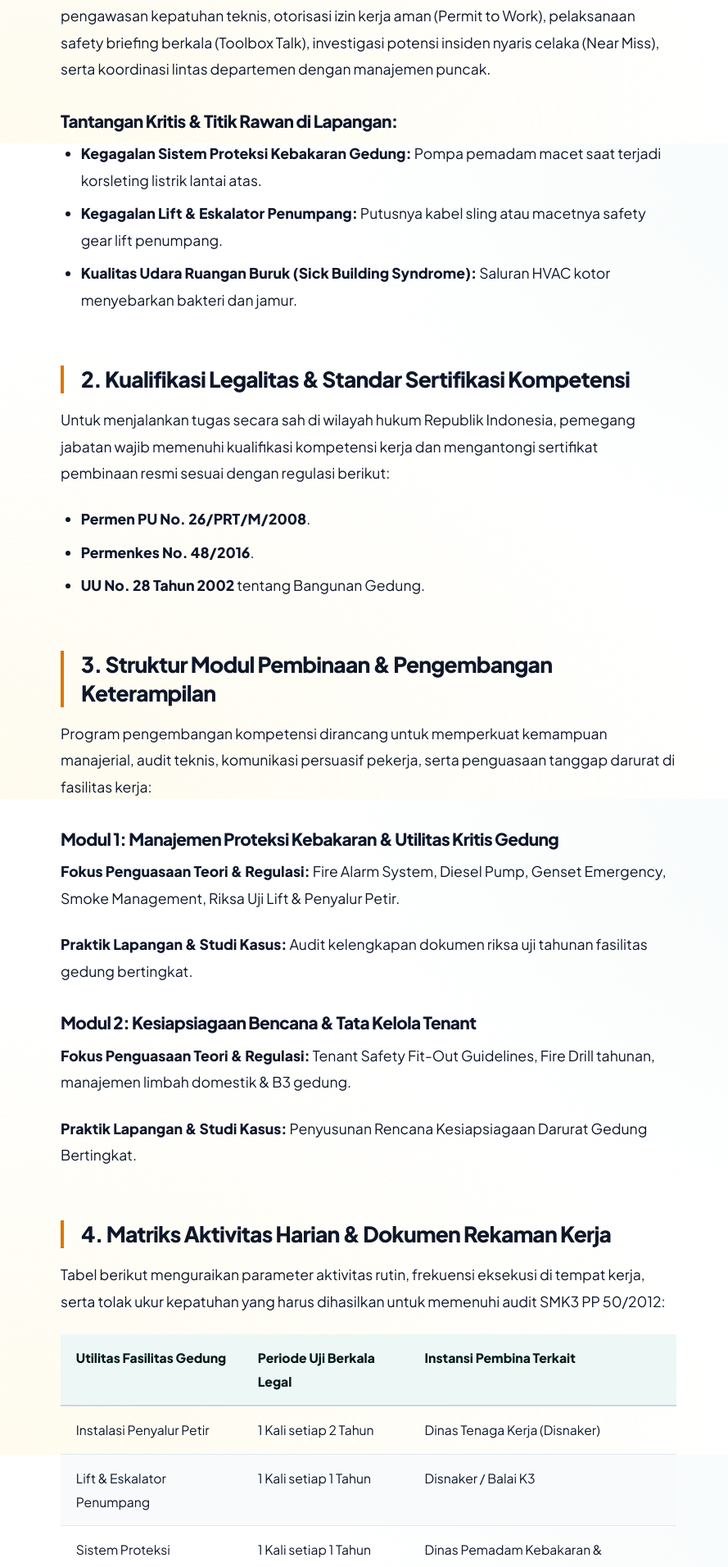
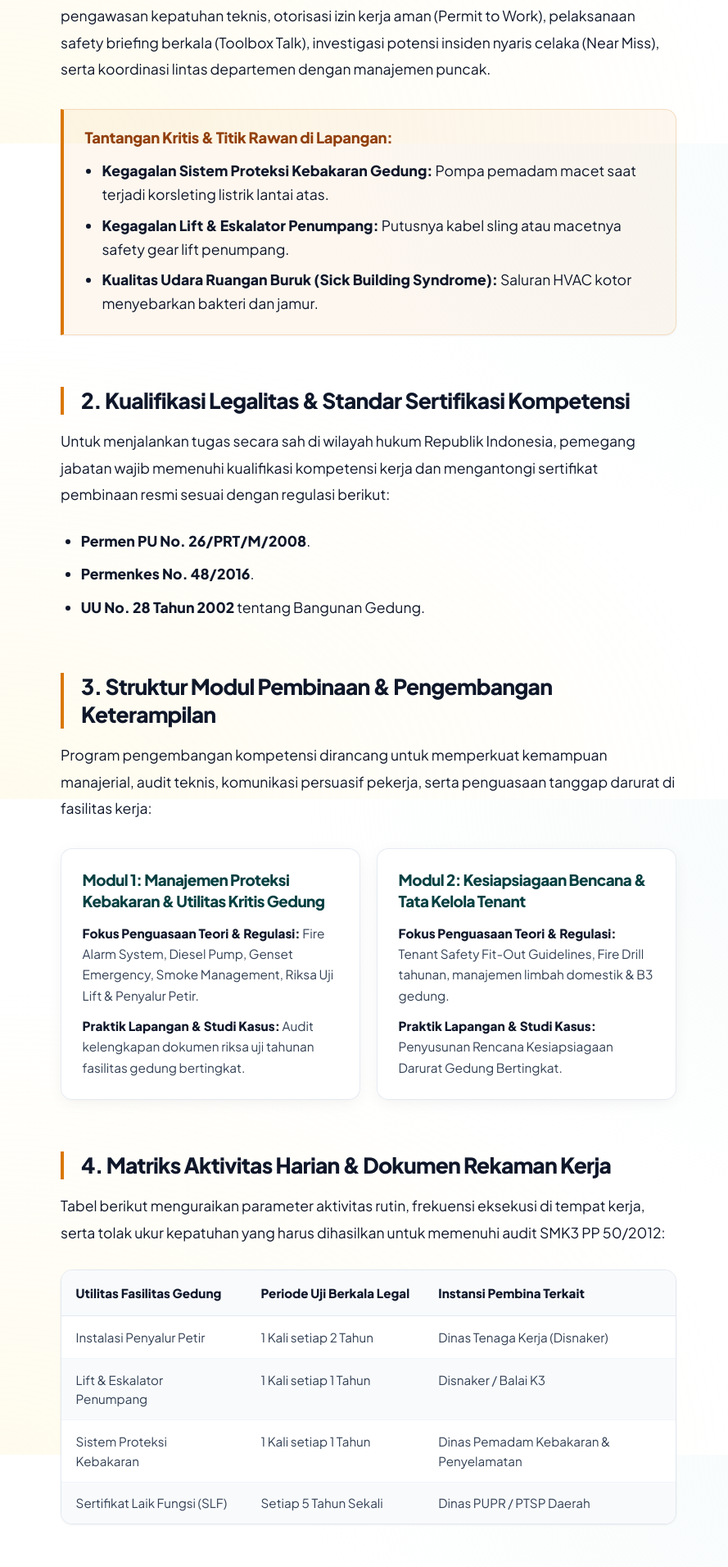
Before and after one commit to wahana-k3/training.wahanatotalita.com, a Next.js app: page /peran-jabatan/facility-manager in a window 1280 px wide. Shown: the part 2225-4137 px from the top of the page at 82% size, without its empty margins (0-889 px from the left). Built offline with nearby package versions, Linux system fonts and the light colour scheme.

Commit message:
feat(ui): add article callout/syllabus/button-chip styles in globals.css and company profile section in HomePortal

```diff
--- a/src/app/globals.css
+++ b/src/app/globals.css
@@ -2930,3 +2930,229 @@ ol.cluster-grid li {
   background: var(--c-primary-light);
   color: var(--c-primary);
 }
+
+/* ==========================================================================
+   EDITORIAL CONTENT CALLOUTS & HAZARD BOXES
+   ========================================================================== */
+.hazard-callout,
+.compliance-risks-callout,
+.regional-pain-points,
+.industry-major-hazards,
+.role-critical-responsibilities {
+  background: rgba(217, 119, 6, 0.06);
+  border: 1px solid rgba(217, 119, 6, 0.2);
+  border-left: 4px solid var(--c-accent);
+  border-radius: 0 var(--radius) var(--radius) 0;
+  padding: 1.4rem 1.6rem;
+  margin: 2rem 0 2.2rem;
+  box-shadow: var(--shadow-sm);
+}
+
+.hazard-callout h3,
+.compliance-risks-callout h3,
+.regional-pain-points h3,
+.industry-major-hazards h3,
+.role-critical-responsibilities h3 {
+  margin: 0 0 0.85rem;
+  font-size: 1.15rem;
+  font-weight: 750;
+  color: var(--c-accent-dark);
+  letter-spacing: -0.015em;
+  display: flex;
+  align-items: center;
+  gap: 0.5rem;
+}
+
+.hazard-callout ul,
+.compliance-risks-callout ul,
+.regional-pain-points ul,
+.industry-major-hazards ul,
+.role-critical-responsibilities ul {
+  margin: 0;
+  padding-left: 1.3rem;
+}
+
+.hazard-callout li,
+.compliance-risks-callout li,
+.regional-pain-points li,
+.industry-major-hazards li,
+.role-critical-responsibilities li {
+  margin-bottom: 0.55rem;
+  line-height: 1.65;
+  color: var(--c-ink);
+}
+
+.hazard-callout li:last-child,
+.compliance-risks-callout li:last-child,
+.regional-pain-points li:last-child,
+.industry-major-hazards li:last-child,
+.role-critical-responsibilities li:last-child {
+  margin-bottom: 0;
+}
+
+/* ==========================================================================
+   SYLLABUS MODULES & CURRICULUM CARDS
+   ========================================================================== */
+.syllabus-modules {
+  display: grid;
+  grid-template-columns: 1fr;
+  gap: 1.25rem;
+  margin: 2rem 0 2.5rem;
+}
+
+@media (min-width: 640px) {
+  .syllabus-modules {
+    grid-template-columns: repeat(auto-fit, minmax(280px, 1fr));
+  }
+}
+
+.module-card {
+  background: var(--glass-surface);
+  backdrop-filter: var(--glass-blur);
+  -webkit-backdrop-filter: var(--glass-blur);
+  border: 1px solid var(--glass-border);
+  border-radius: var(--radius);
+  padding: 1.6rem 1.6rem;
+  box-shadow: var(--shadow);
+  display: flex;
+  flex-direction: column;
+  transition: all 0.25s cubic-bezier(0.16, 1, 0.3, 1);
+  position: relative;
+  overflow: hidden;
+}
+
+.module-card:hover {
+  transform: translateY(-3px);
+  border-color: var(--c-primary);
+  box-shadow: var(--shadow-hover);
+}
+
+.module-card h3 {
+  margin: 0 0 0.85rem;
+  font-size: 1.18rem;
+  font-weight: 750;
+  color: var(--c-primary);
+  line-height: 1.35;
+}
+
+.module-card p {
+  margin: 0 0 0.75rem;
+  font-size: 0.96rem;
+  line-height: 1.65;
+  color: var(--c-ink-soft);
+}
+
+.module-card p:last-child {
+  margin-bottom: 0;
+}
+
+.module-card strong {
+  color: var(--c-ink);
+}
+
+/* ==========================================================================
+   EDITORIAL CROSSLINKS & BUTTON CHIPS
+   ========================================================================== */
+.editorial-crosslinks {
+  margin: 3rem 0 2rem;
+  padding: 1.8rem 2rem;
+  background: var(--c-bg-subtle);
+  border: 1px solid var(--c-line);
+  border-radius: var(--radius-lg);
+  box-shadow: var(--shadow-sm);
+}
+
+.editorial-crosslinks h3 {
+  margin: 0 0 1rem;
+  font-size: 1.15rem;
+  font-weight: 750;
+  color: var(--c-ink);
+}
+
+.button-chip-grid {
+  display: flex;
+  flex-wrap: wrap;
+  gap: 0.65rem;
+  align-items: center;
+}
+
+.btn-chip {
+  display: inline-flex;
+  align-items: center;
+  gap: 0.4rem;
+  padding: 0.55rem 1.15rem;
+  background: #ffffff;
+  border: 1.5px solid var(--c-line);
+  border-radius: var(--radius-pill);
+  color: var(--c-ink) !important;
+  font-size: 0.92rem;
+  font-weight: 650;
+  text-decoration: none !important;
+  box-shadow: var(--shadow-sm);
+  transition: all 0.2s cubic-bezier(0.16, 1, 0.3, 1);
+  line-height: 1.3;
+}
+
+.btn-chip:hover {
+  background: var(--c-primary-light);
+  border-color: var(--c-primary);
+  color: var(--c-primary) !important;
+  transform: translateY(-2px);
+  box-shadow: var(--shadow-md);
+}
+
+.btn-chip span {
+  display: inline-flex;
+  align-items: center;
+  gap: 0.3rem;
+}
+
+/* ==========================================================================
+   EDITORIAL DATA TABLES
+   ========================================================================== */
+.table-responsive,
+.table-scroll {
+  overflow-x: auto;
+  margin: 1.8rem 0 2.2rem;
+  border: 1px solid var(--c-line);
+  border-radius: var(--radius);
+  background: #ffffff;
+  box-shadow: var(--shadow-sm);
+}
+
+table.data-table,
+.table-scroll table {
+  width: 100%;
+  border-collapse: collapse;
+  font-size: 0.95rem;
+  text-align: left;
+}
+
+table.data-table th,
+.table-scroll table th {
+  background: var(--c-bg-subtle);
+  color: var(--c-ink);
+  font-weight: 750;
+  padding: 0.85rem 1.1rem;
+  border-bottom: 1.5px solid var(--c-line);
+  white-space: nowrap;
+}
+
+table.data-table td,
+.table-scroll table td {
+  padding: 0.85rem 1.1rem;
+  border-bottom: 1px solid var(--c-line-light);
+  color: var(--c-ink-soft);
+  line-height: 1.55;
+  vertical-align: top;
+}
+
+table.data-table tbody tr:last-child td,
+.table-scroll table tbody tr:last-child td {
+  border-bottom: none;
+}
+
+table.data-table tbody tr:hover,
+.table-scroll table tbody tr:hover {
+  background: var(--c-primary-light);
+}
```
Also changed, not shown: src/components/HomePortal.tsx (+28 -1 lines).
